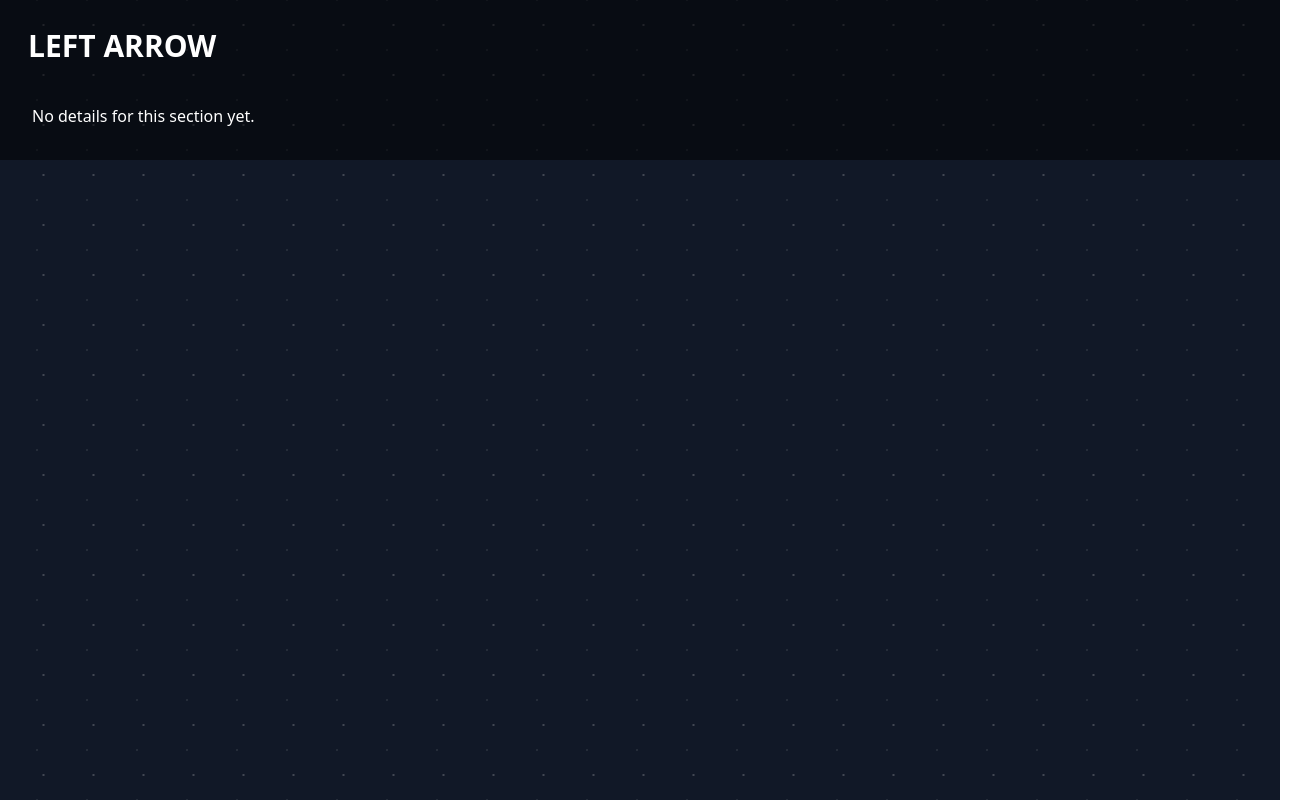
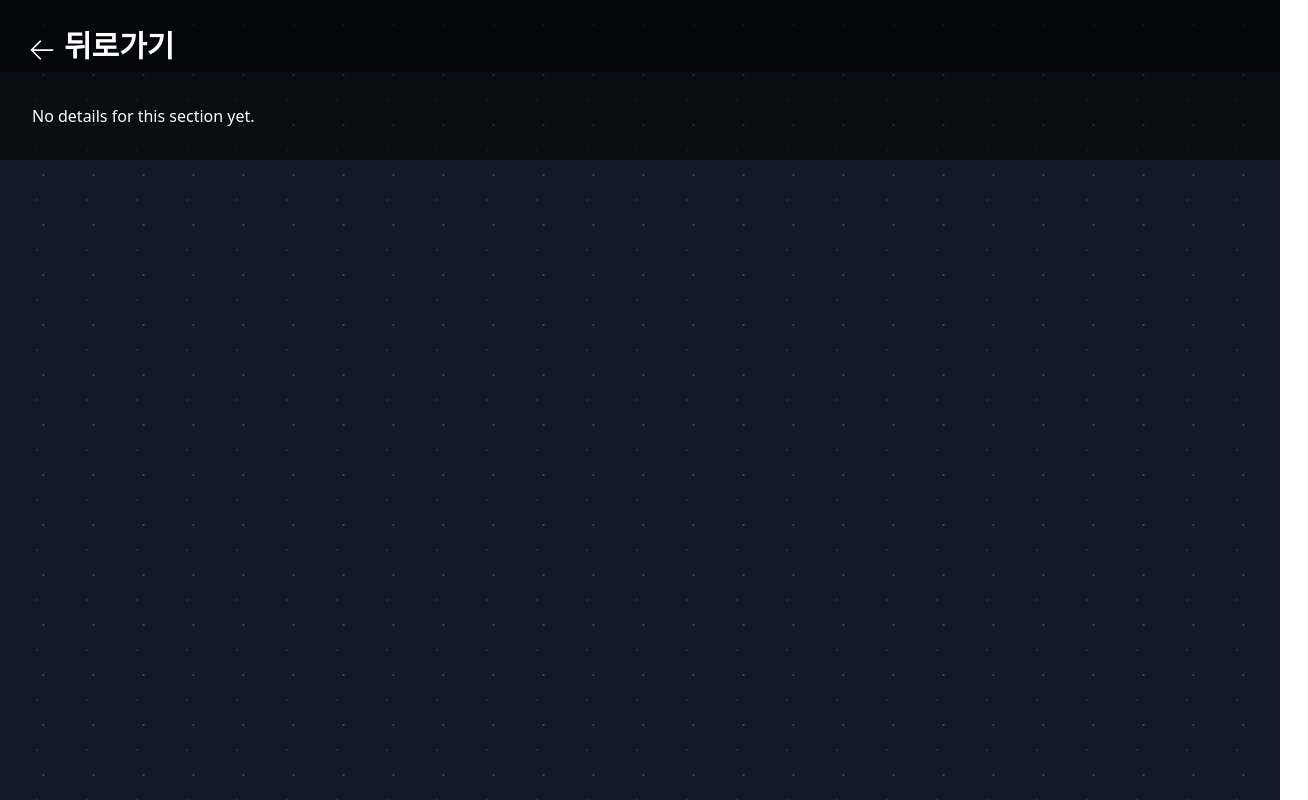
Before and after one commit to leeminjae09/ceetool_homepage, a React (Vite) app: page /docs/api-platform in a window 1280 px wide. Shown: the whole page, 1308 px wide, since content can reach past the window. Built offline with nearby package versions, Linux system fonts and the light colour scheme.

Commit message:
feat: added back to homepage button

```diff
--- a/src/components/ProjectPage.tsx
+++ b/src/components/ProjectPage.tsx
@@ -1,6 +1,8 @@
 import React from "react";
 import ProjectDetails from "./organisms/project-details/project-details";
-import { useParams, Navigate } from "react-router-dom";
+import { useParams,} from "react-router-dom";
+import { ArrowLeftIcon } from "@heroicons/react/24/outline";
+import { Link } from "react-router-dom";
 
 // Data arrays (same as before)
 const modalHeaders = [
@@ -50,12 +52,14 @@ const modalContents = [
     <>
       <ProjectDetails
         title={modalHeaders[0]}
+        url="(https://dswmarket.devwlt.org)"
         description={modalDescriptions[0]}
         images={thumbnails[0]}
         initialImage="/images/projects/dswar/dswar-ex.png"
       />
       <ProjectDetails
         title="SHINI Homepage"
+        url="https://xn--zv4bu7f.com/"
         description="신이 is a major South Korean cleaning franchise with over 3,000 locations nationwide.
 The company offers professional cleaning services, emphasizing quick response and high-quality work performed by trained staff.
 Customers can conveniently book their services through KakaoTalk or the website."
@@ -73,6 +77,7 @@ Customers can conveniently book their services through KakaoTalk or the website.
     <>
       <ProjectDetails
         title="c9-Pro"
+        url="https://c9-pro.com"
         description={modalDescriptions[1]}
         images={[
           "/images/projects/c9pro/c9pro-ex1.mp4",
@@ -113,10 +118,17 @@ export const DocumentationPage: React.FC = () => {
   return (
     <main>
       <section className="max-w-screen-lg xl:max-w-screen-xl mx-auto bg-black bg-opacity-50">
-        <div className="w-full flex flex-col ml-7 pt-7">
-            <div className="text-2xl sm:text-3xl font-extrabold text-white  inline-block pb-2">
-              LEFT ARROW
-            </div>
+        <div className="sticky top-0 z-10 bg-black bg-opacity-50 w-full flex flex-col pt-7">
+          <Link
+            to="/"
+            className="inline-flex items-center gap-2 group w-max hover:underline focus:outline-none ml-7">
+            <span className="group-hover:underline decoration-blue-400 underline-offset-4">
+              <ArrowLeftIcon className="h-7 w-7 text-white" />
+            </span>
+            <span className="text-2xl sm:text-3xl font-extrabold text-white pb-2 group-hover:underline decoration-blue-400 underline-offset-4">
+              뒤로가기
+            </span>
+          </Link>
         </div>
         {modalContents[index]()}
       </section>
```
